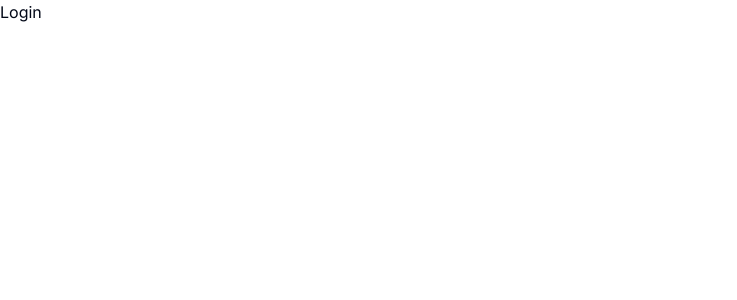
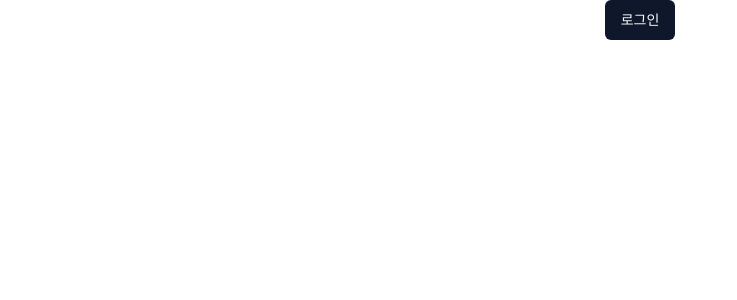
Before and after one commit to cache6/cat-shop-next, a Next.js app: page /login in a window 1280 px wide. Shown: the top 300 px of the page, without its empty margins (0-737 px from the left). Built offline with nearby package versions, Linux system fonts and the light colour scheme.

Commit message:
로그인페이지에서 로그인 버튼 클릭 시 쿠키에 토큰 저장

```diff
--- a/package.json
+++ b/package.json
@@ -12,6 +12,7 @@
     "@radix-ui/react-slot": "^1.0.2",
     "class-variance-authority": "^0.7.0",
     "clsx": "^2.1.0",
+    "js-cookie": "^3.0.5",
     "lucide-react": "^0.372.0",
     "next": "14.2.2",
     "react": "^18",
--- a/src/app/login/page.tsx
+++ b/src/app/login/page.tsx
@@ -1,5 +1,13 @@
+"use client"
+import React from 'react';
+import LoginButton from '@/components/molecules/loginButton';
+
 export default function LoginPage() {
     return (
-        <div>Login</div>
+        <>
+            <div>
+                <LoginButton />
+            </div>
+        </>
     );
 }
--- a/src/app/payment/page.tsx
+++ b/src/app/payment/page.tsx
@@ -5,7 +5,6 @@
 import CheckoutSummary from "@/components/molecules/checkoutSummary";
 import { Cart } from "@/entities/cart";
 import { User } from "@/entities/user";
-import { useUserQuery } from "@/api/user";
 import { useCartsQuery, useCartsShipingPriceQuery } from "@/api/cart";
 
 export default function PaymentPage() {
@@ -17,7 +16,6 @@
     const [shippingCost, setShippingCost] = useState(0);
     const totalAmountDue = totalPrice + shippingCost;
 
-    const fetchedUser = useUserQuery();
     const fetchedCarts = useCartsQuery();
     const shippingPrice = useCartsShipingPriceQuery();
 
@@ -35,7 +33,6 @@
 
     useEffect(() => {
         const fetchData = async () => {
-            setUser(await fetchedUser);
             const cartsData = await fetchedCarts;
             setCarts(cartsData);
             setTotalPrice(cartsData.reduce((sum, cart) => sum + cart.product.price * cart.quantity, 0));
--- /dev/null
+++ b/src/components/molecules/loginButton.tsx
@@ -0,0 +1,31 @@
+import React, { useState } from 'react';
+import { Button } from '@/components/atoms/button';
+import Cookies from 'js-cookie';
+
+export default function LoginButton() {
+    const [isClicked, setIsClicked] = useState(false);  // 버튼 클릭 상태를 관리하는 state
+
+    async function handleLogin() {
+        setIsClicked(true);  // 버튼 클릭 시, 클릭 상태를 true로 설정
+        // 로그인 성공을 가정하고 임의의 토큰 생성
+        const fakeToken = "fUF8qwPMuPeuKipbfGlY9i2ED";
+        // 토큰을 쿠키에 저장
+        setTokenCookie(fakeToken);
+    }
+
+    return (
+        <div className='flex flex-col items-center gap-8'>
+            <Button onClick={handleLogin} disabled={isClicked}>{isClicked ? '로그인 성공' : '로그인'}</Button>
+        </div>
+    );
+}
+
+function setTokenCookie(token: string) {
+    Cookies.set('token', token, {
+        expires: 7, // 토큰의 유효 기간을 7일로 설정
+        path: '/',
+        secure: false, // HTTPS를 통해서만 쿠키 전송
+        httpOnly: false, // JavaScript를 통한 접근 방지
+        sameSite: 'strict' // 같은 사이트에서만 쿠키를 전송
+    });
+}
--- a/src/components/organisms/header.tsx
+++ b/src/components/organisms/header.tsx
@@ -3,8 +3,6 @@
 import NavigationBar from '@/components/molecules/navigationbar';
 import SearchBox from '@/components/molecules/searchBox';
 import Link from 'next/link';
-import { toast, ToastContainer } from 'react-toastify';
-import 'react-toastify/dist/ReactToastify.css';
 
 interface HeaderProps {
     onInputValueChange: (value: string) => void;
@@ -13,10 +11,10 @@
 const Header: React.FC<HeaderProps> = ({ onInputValueChange }) => {
     const [toastMessage, setToastMessage] = useState('');
 
-    const handleCheckout = () => {
-        setToastMessage('구현 예정입니다');
-        setTimeout(() => setToastMessage(''), 3000);
-    }
+    // const handleCheckout = () => {
+    //     setToastMessage('구현 예정입니다');
+    //     setTimeout(() => setToastMessage(''), 3000);
+    // }
 
     return (
         <>
@@ -30,9 +28,9 @@
                     </div>
                     <div className='flex flex-1 justify-end place-items-center gap-1'>
                         <SearchBox onInputValueChange={onInputValueChange} />
-                        <button onClick={handleCheckout}>
+                        <Link href='/login'>
                             <img src="/images/login.png" alt="login" className='w-8 h-8' />
-                        </button>
+                        </Link>
                         <Link href='/cart'>
                             <img src="/images/cart.png" alt="cart" className='w-8 h-8' />
                         </Link>
```
Also changed, not shown: 1 other file (tests, documents, lock files or other folders).
